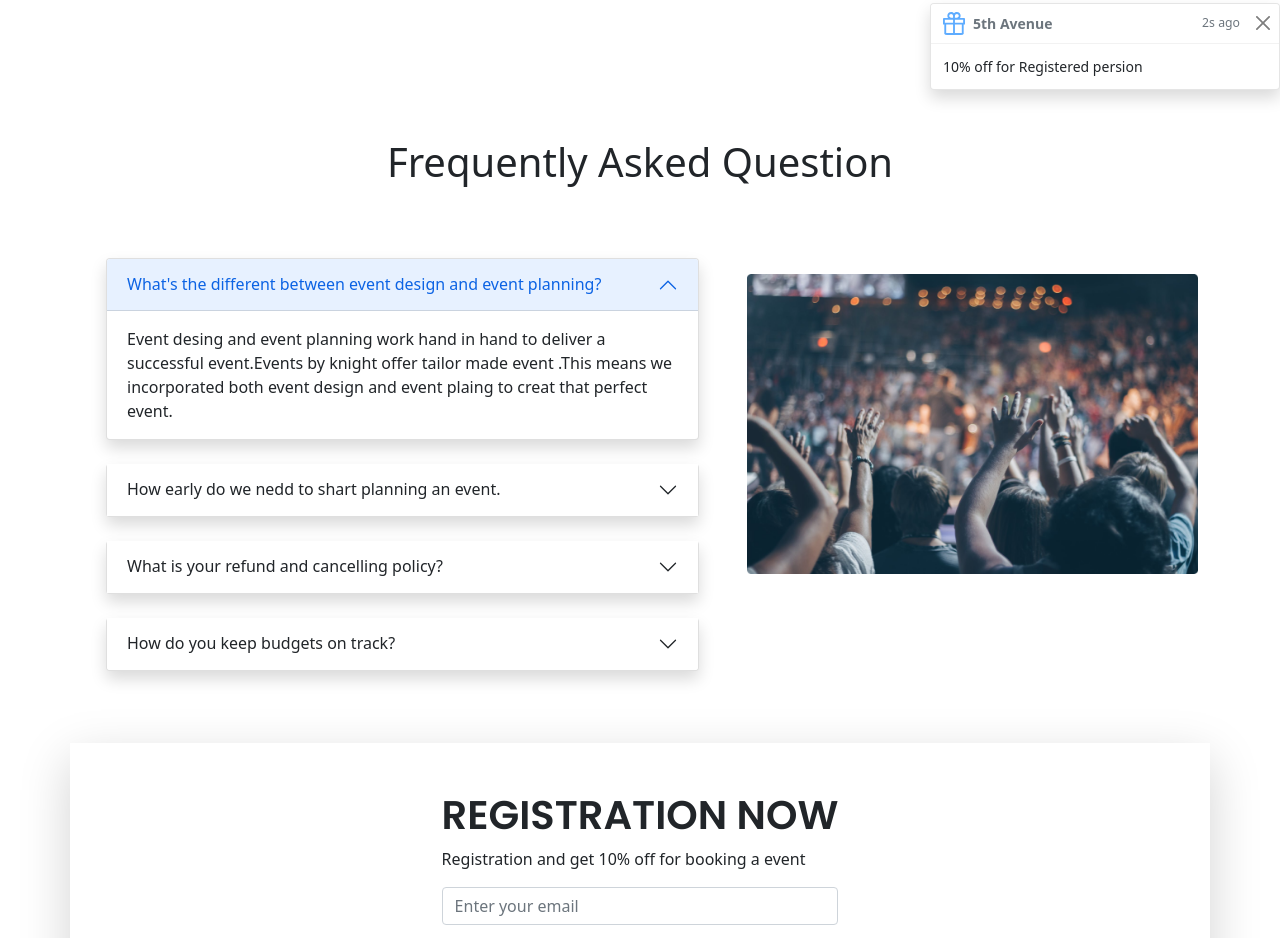
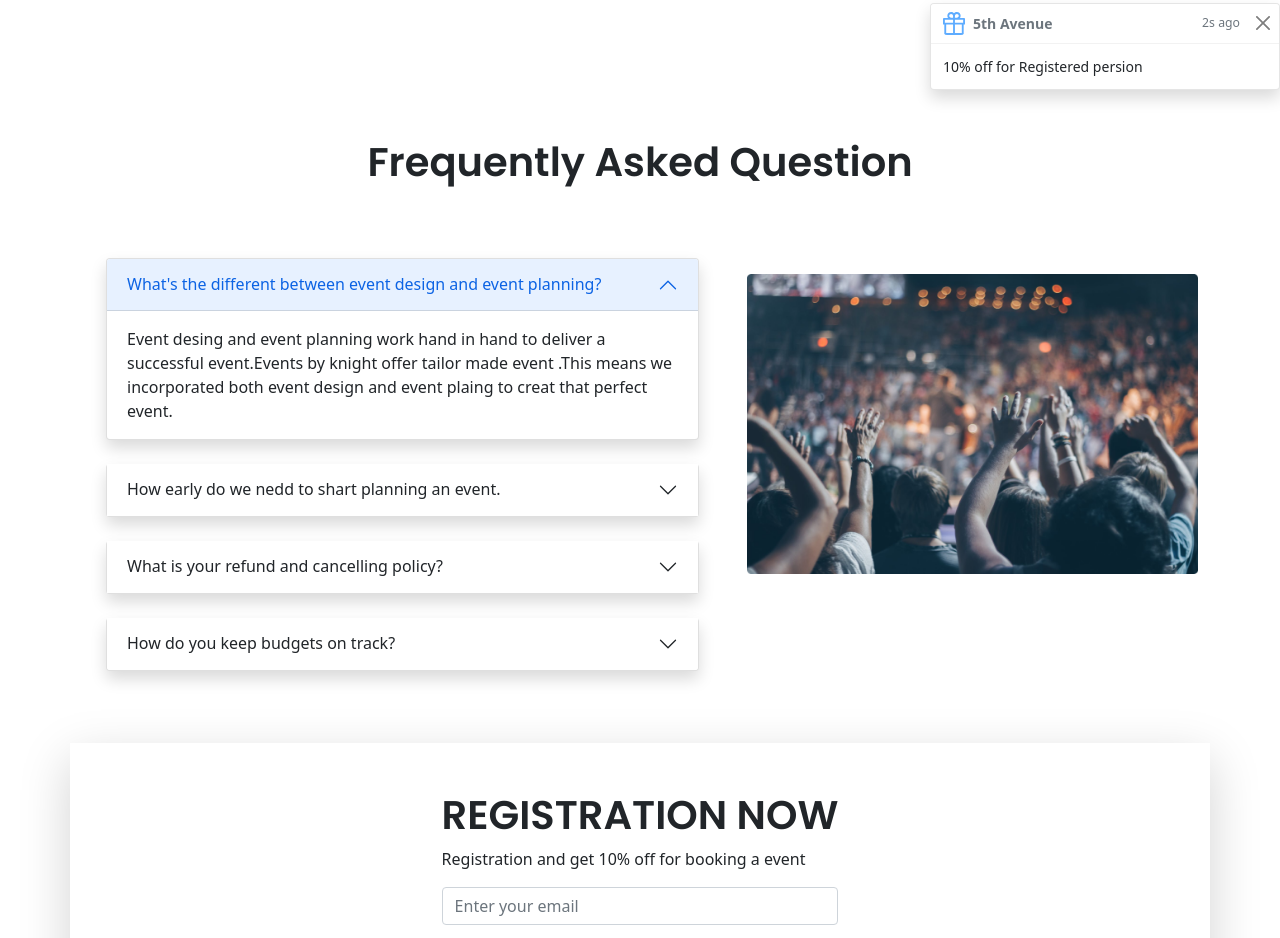
Before and after one commit to Nahid-khandakar/5th-Avenue-Center, a plain HTML site: page index.html in a window 1280 px wide. Shown: the part 1347-2285 px from the top of the page. Drawn offline with nearby package versions, Linux system fonts and the light colour scheme.

Commit message:
complete/ edit and  push 11:48pm

```diff
--- a/CSS/style.css
+++ b/CSS/style.css
@@ -29,6 +29,7 @@
     color: whitesmoke;
 }
 
+/* for card button background  */
 .custom-bg-card{
     background-color: tomato;
     border-radius: 30px;
--- a/index.html
+++ b/index.html
@@ -289,7 +289,7 @@
         <!-- Asked question section  -->
 
         <section class="container my-5">
-            <h1 class="text-center my-5 class=" custom-text-heading"">Frequently Asked Question</h1>
+            <h1 class="text-center my-5 custom-text-heading">Frequently Asked Question</h1>
 
             <div class="row">
 
```
